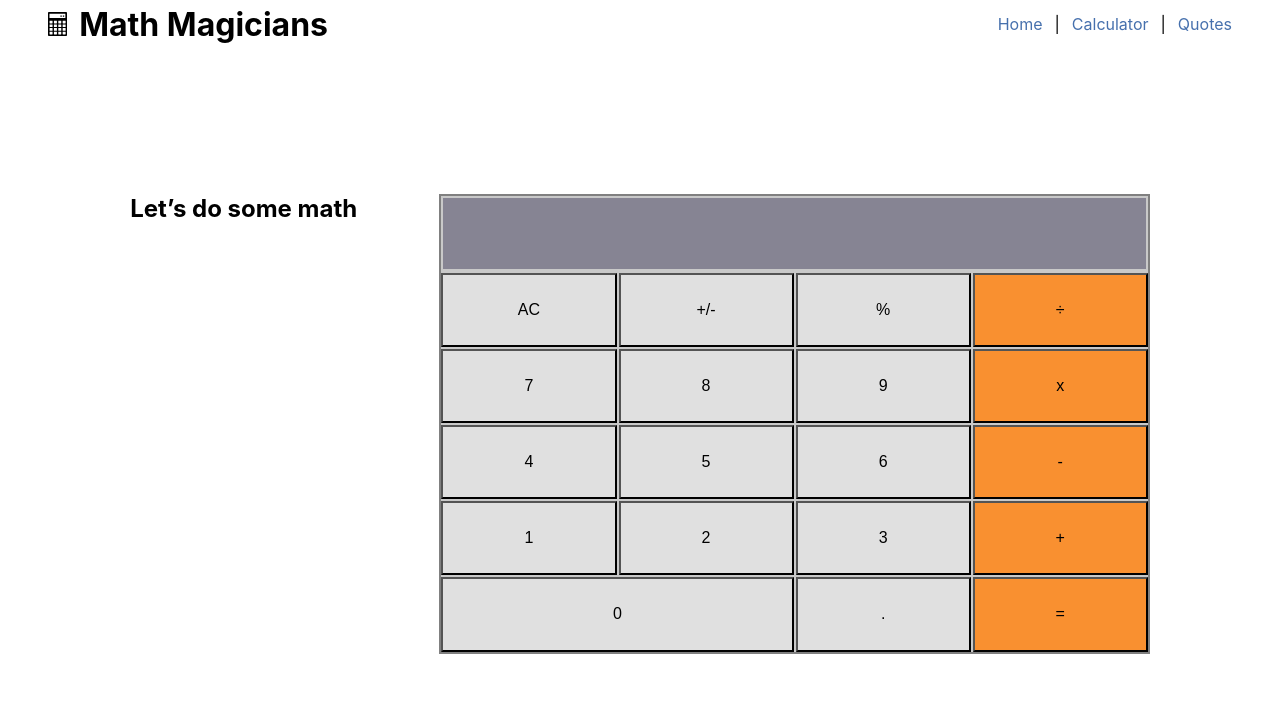
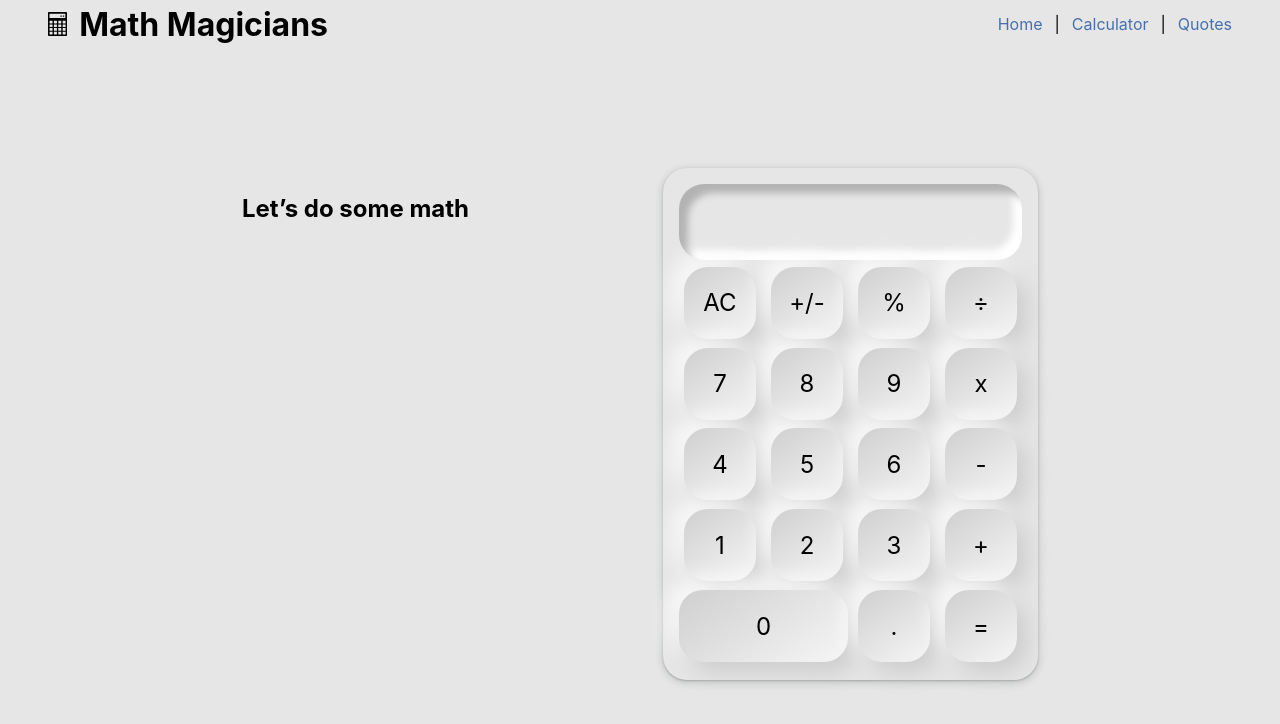
Before and after one commit to Sboursen/math-magicians, a React (Create React App) app: page /calculator in a window 1280 px wide. Shown: the top 724 px of the page. Built offline with nearby package versions, Linux system fonts and the light colour scheme.

Commit message:
Use neomorphic design for the calculator

```diff
--- a/src/components/button.scss
+++ b/src/components/button.scss
@@ -1,7 +1,32 @@
 button {
-  width: 100%;
-  height: 100%;
-  font-size: 1rem;
+  border: none;
+  margin: 0;
+  padding: 0;
+  width: auto;
+  overflow: visible;
+
+  background: transparent;
+
+  /* inherit font & color from ancestor */
+  color: inherit;
+  font: inherit;
+
+  /* Normalize `line-height`. Cannot be changed from `normal` in Firefox 4+. */
+  line-height: normal;
+
+  /* Corrects font smoothing for webkit */
+  -webkit-font-smoothing: inherit;
+  -moz-osx-font-smoothing: inherit;
+
+  /* Corrects inability to style clickable `input` types in iOS */
+  -webkit-appearance: none;
+
+  width: 72px;
+  height: 72px;
+  font-size: 24px;
+  border-radius: 24px;
+  background: linear-gradient(145deg, #cfcfcf, #f6f6f6);
+  box-shadow: 9px 9px 23px #cacaca, -9px -9px 23px #ffffff;
 }
 
 button.main {
--- a/src/components/calculator.scss
+++ b/src/components/calculator.scss
@@ -2,19 +2,27 @@
   display: grid;
   grid-template-columns: repeat(4, 1fr);
   grid-template-rows: repeat(6, 1fr);
-  gap: 2px;
-  background-color: #c9c9c9;
-  height: 70%;
-  width: 60%;
-  border: 2px solid gray;
+  align-items: center;
+  justify-items: center;
+  gap: 5px;
+  background: #e6e6e6;
+  height: 512px;
+  width: 375px;
+  border-radius: 24px;
+  padding: 16px;
+  box-shadow: rgba(60, 64, 67, 0.3) 0px 1px 2px 0px,
+    rgba(60, 64, 67, 0.15) 0px 2px 6px 2px;
 }
 
 #res {
   grid-column: 1 / -1;
   grid-row: 1 / 2;
-  background-color: #868493;
-  border-style: none;
-  border: 2px solid #c9c9c9;
+  width: 100%;
+  height: 100%;
+  border-radius: 25px;
+  background: #e6e6e6;
+  box-shadow: inset 9px 9px 7px #b3b3b3,
+    inset -9px -9px 7px #ffffff;
   color: white;
   font-size: 2rem;
   padding: 0 1rem;
@@ -27,4 +35,5 @@
 
 .wide-button {
   grid-column: 1 / 3;
+  width: 100%;
 }
--- a/src/index.scss
+++ b/src/index.scss
@@ -1,28 +1,15 @@
 body {
   margin: 0;
   padding: 0;
-  font-family:
-    -apple-system,
-    BlinkMacSystemFont,
-    'Segoe UI',
-    'Roboto',
-    'Oxygen',
-    'Ubuntu',
-    'Cantarell',
-    'Fira Sans',
-    'Droid Sans',
-    'Helvetica Neue',
-    sans-serif;
+  font-family: -apple-system, BlinkMacSystemFont, 'Segoe UI',
+    'Roboto', 'Oxygen', 'Ubuntu', 'Cantarell', 'Fira Sans',
+    'Droid Sans', 'Helvetica Neue', sans-serif;
   -webkit-font-smoothing: antialiased;
   -moz-osx-font-smoothing: grayscale;
+  background: #e6e6e6;
 }
 
 code {
-  font-family:
-    source-code-pro,
-    Menlo,
-    Monaco,
-    Consolas,
-    'Courier New',
-    monospace;
+  font-family: source-code-pro, Menlo, Monaco, Consolas,
+    'Courier New', monospace;
 }
```
